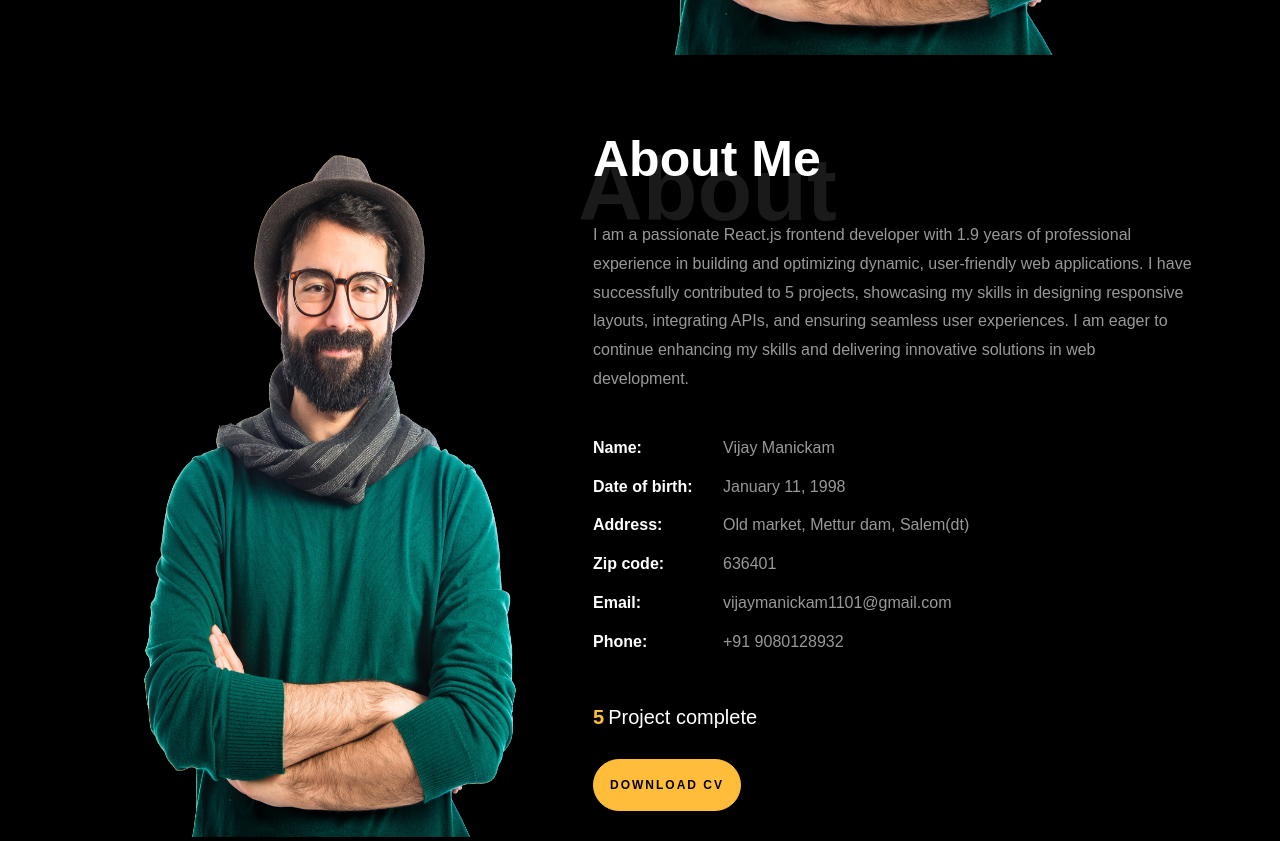
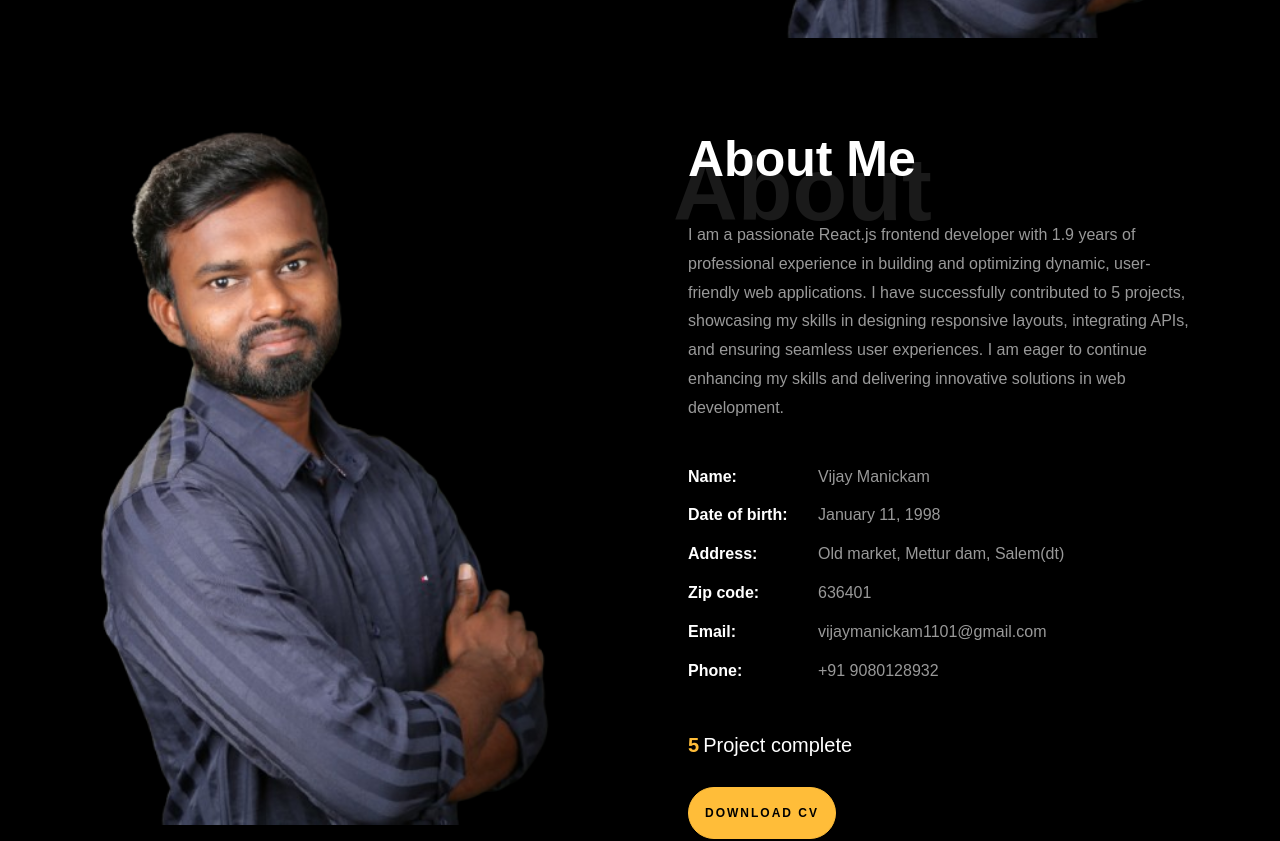
Before and after one commit to VijayManickam11/my_portfolio_web, a React (Create React App) app: page / in a window 1280 px wide. Shown: the part 740-1581 px from the top of the page. Built offline with nearby package versions, Linux system fonts and the light colour scheme.

Commit message:
profile image updated

```diff
--- a/src/Pages/About/about.jsx
+++ b/src/Pages/About/about.jsx
@@ -1,7 +1,7 @@
 import React, { useEffect, useState } from "react";
 import "../../Styles/style.css";
 
-import bg_1 from "../../Assets/images/bg_1.png";
+import bg_1 from "../../Assets/images/myImage.png";
 
 const AboutPage = () => {
   const [currentNumber, setCurrentNumber] = useState(0);
@@ -40,9 +40,9 @@ const AboutPage = () => {
     >
       <div className="container">
         <div className="row d-flex">
-          <div className="col-md-6 col-lg-5 d-flex">
+          <div className="col-md-6 col-lg-6 d-flex">
             <div className="img-about img d-flex align-items-stretch">
-              <div className="overlay"></div>
+
 
               <img
                 className="img d-flex align-self-stretch align-items-center"
@@ -51,7 +51,7 @@ const AboutPage = () => {
               />
             </div>
           </div>
-          <div className="col-md-6 col-lg-7 pl-lg-5 pb-5">
+          <div className="col-md-6 col-lg-6 pl-lg-5 pb-5">
             <div className="row justify-content-start pb-3">
               <div className="col-md-12 heading-section">
                 <h1 className="big">About</h1>
--- a/src/Pages/homePage.jsx
+++ b/src/Pages/homePage.jsx
@@ -1,6 +1,6 @@
 import React, { useEffect, useState } from "react";
 import "../Styles/style.css";
-import bg_1 from "../Assets/images/bg_1.png";
+import bg_1 from "../Assets/images/myImage.png";
 import AboutPage from "./About/about";
 import ResumePage from "./Resume/resume";
 import MySkillsPage from "./MySkills/mySkills";
```
Also changed, not shown: src/Assets/images/myImage.png (added), src/Styles/style.css, 1 other file (tests, documents, lock files or other folders).
